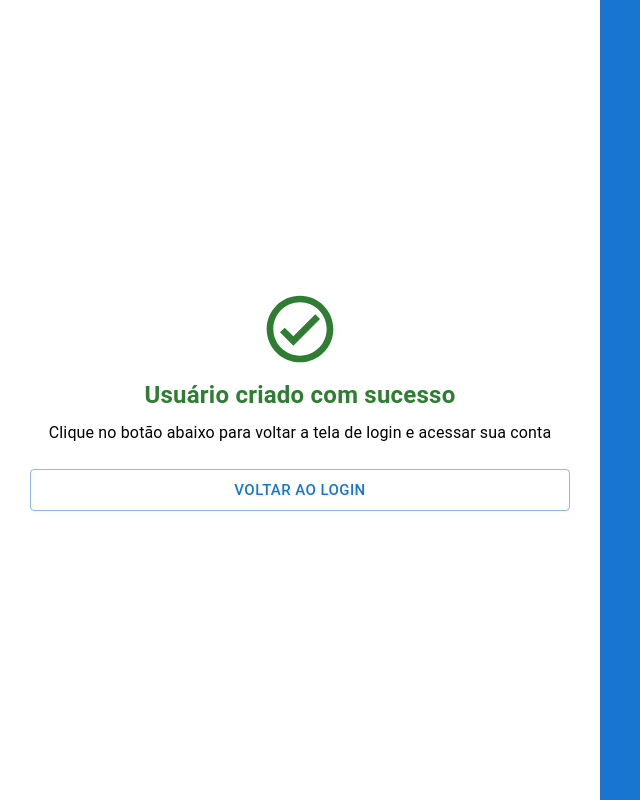
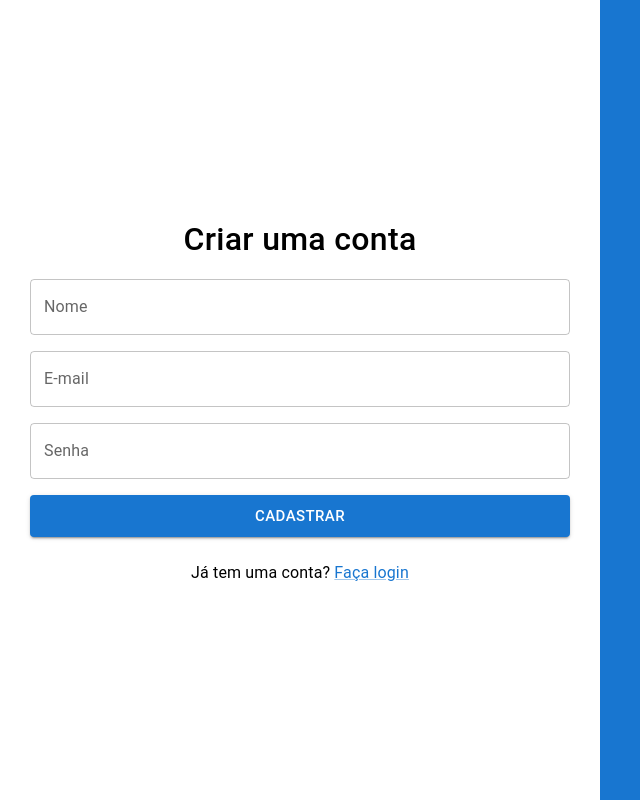
Before and after one commit to AcacioCacio/controle-estoque, a React (Create React App) app in the folder frontend/: page /auth in a window 1280 px wide. Shown: the whole page, without its empty margins (0-640 px from the left). Built offline with nearby package versions, Linux system fonts and the light colour scheme; what material-ui-confirm would draw is missing.

Commit message:
fix: corrige state inicial do isSuccessSection

```diff
--- a/frontend/src/pages/AuthView.tsx
+++ b/frontend/src/pages/AuthView.tsx
@@ -8,7 +8,7 @@ import LinearProgress from "@mui/material/LinearProgress";
 export function AuthView(): JSX.Element {
   const [isLoading, setIsLoading] = useState(false);
   const [isCreateSection, setIsCreateSection] = useState(true);
-  const [isSuccessSection, setIsSuccessSection] = useState(true);
+  const [isSuccessSection, setIsSuccessSection] = useState(false);
 
   const goToLoginSection = () => {
     setIsCreateSection(false);
```
